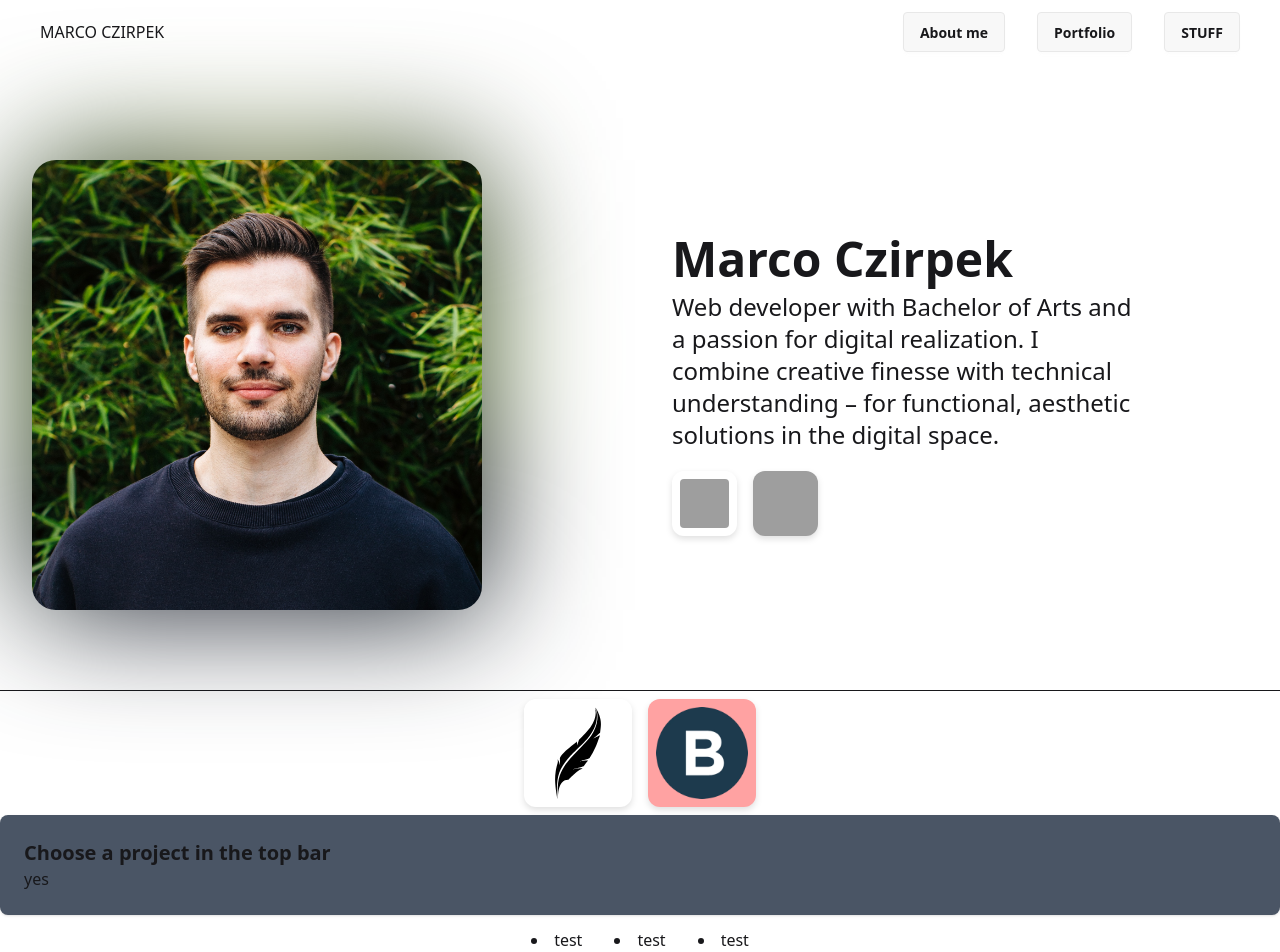
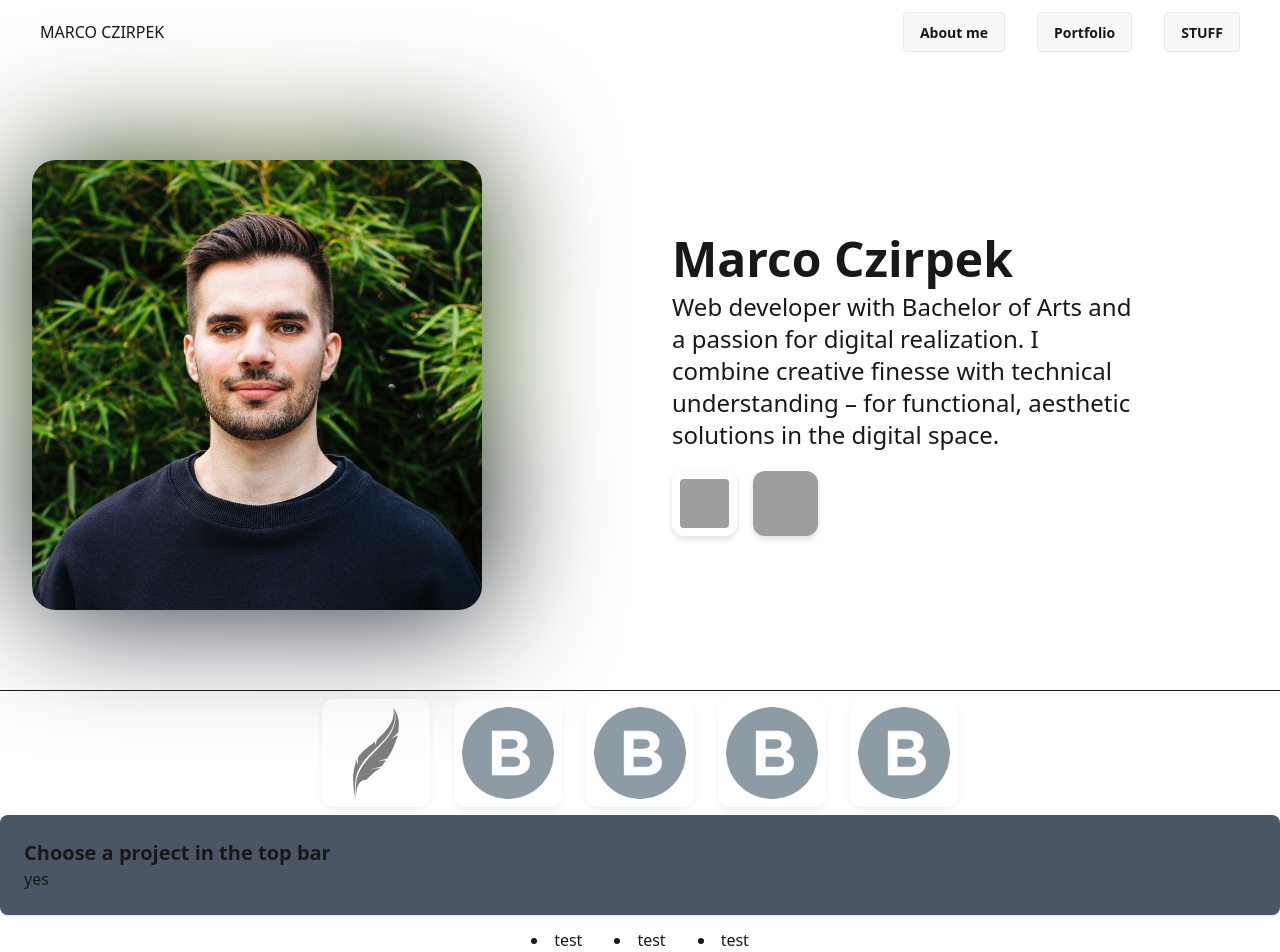
Before and after one commit to marcochippy/marcoczirpek.com, a React (Vite) app: page / in a window 1280 px wide. Shown: the top 952 px of the page. Built offline with nearby package versions, Linux system fonts and the light colour scheme; grey boxes are pictures that could not be loaded.

Commit message:
animation fix

```diff
--- a/src/components/Navbar.jsx
+++ b/src/components/Navbar.jsx
@@ -7,7 +7,7 @@ function Navbar() {
   return (
     <div
       className={`flex items-center justify-center w-full z-1 py-3 duration-400 fixed ${
-        isScrolled ? "backdrop-blur-sm" : "bg-transparent"
+        isScrolled ? "backdrop-blur-sm bg-black/10" : "bg-transparent"
       } `}>
       <div className="flex items-center justify-between w-[1500px] mx-10">
         <nav>MARCO CZIRPEK</nav>
--- a/src/components/ProjectGallery.jsx
+++ b/src/components/ProjectGallery.jsx
@@ -1,5 +1,4 @@
 import { useState } from "react";
-import Marco from "../assets/Marco.jpg";
 import GalleryIcons from "./gallery/GalleryIcons";
 import GalleryDetails from "./gallery/GalleryDetails";
 
@@ -13,7 +12,25 @@ const projects = [
   {
     id: 2,
     icon: "/bankingclub_gmbh_logo.webp",
-    bgColor: "bg-red-300",
+    bgColor: "bg-white",
+    componentName: "ProjectB",
+  },
+  {
+    id: 3,
+    icon: "/bankingclub_gmbh_logo.webp",
+    bgColor: "bg-white",
+    componentName: "ProjectB",
+  },
+  {
+    id: 4,
+    icon: "/bankingclub_gmbh_logo.webp",
+    bgColor: "bg-white",
+    componentName: "ProjectB",
+  },
+  {
+    id: 5,
+    icon: "/bankingclub_gmbh_logo.webp",
+    bgColor: "bg-white",
     componentName: "ProjectB",
   },
 ];
@@ -23,7 +40,11 @@ function ProjectGalerie() {
   return (
     <div className="border-t">
       <div className="flex justify-between">
-        <GalleryIcons projects={projects} setActiveProject={setActiveProject} />
+        <GalleryIcons
+          projects={projects}
+          activeProject={activeProject}
+          setActiveProject={setActiveProject}
+        />
       </div>
       <div className="mx-auto max-w-[1500px]">
         <GalleryDetails project={activeProject} />
--- a/src/components/gallery/GalleryDetails.jsx
+++ b/src/components/gallery/GalleryDetails.jsx
@@ -1,5 +1,7 @@
 import { lazy, Suspense } from "react";
 import FirstStart from "./items/FirstStart.jsx";
+import Loading from "./items/Loading.jsx";
+import { motion } from "framer-motion";
 
 export default function GalleryDetails({ project }) {
   if (!project)
@@ -14,7 +16,7 @@ export default function GalleryDetails({ project }) {
   );
 
   return (
-    <Suspense fallback={<div>Lade Projekt...</div>}>
+    <Suspense fallback={<Loading />}>
       <ProjectComponent />
     </Suspense>
   );
--- a/src/components/gallery/GalleryIcons.jsx
+++ b/src/components/gallery/GalleryIcons.jsx
@@ -1,13 +1,24 @@
 import { motion } from "framer-motion";
 
-function GalleryIcons({ projects, setActiveProject }) {
+function GalleryIcons({ projects, activeProject, setActiveProject }) {
   return (
     <div className="mx-auto">
       {projects.map((project) => (
         <motion.button
-          className={`${project.bgColor} w-min-[40px] h-min-[40px] drop-shadow-md mx-2 my-2 rounded-xl cursor-pointer`}
+          className={`${project.bgColor} w-min-[40px] h-min-[40px] mx-3 my-2 rounded-xl cursor-pointer`}
+          style={{
+            filter:
+              activeProject?.id === project.id
+                ? "drop-shadow(0 7px 7px rgb(0 0 0 / 0.25))"
+                : "drop-shadow(0 3px 3px rgb(0 0 0 / 0.12))",
+          }}
+          animate={{
+            scale: activeProject?.id === project.id ? 1.05 : 1,
+            opacity: activeProject?.id === project.id ? 1 : 0.5,
+          }}
           whileHover={{
-            scale: 1.1,
+            scale: activeProject?.id === project.id ? 1.05 : 1.025,
+            opacity: 1,
             filter: "drop-shadow(0 7px 7px rgb(0 0 0 / 0.25))",
           }}
           transition={{
--- /dev/null
+++ b/src/components/gallery/items/Loading.jsx
@@ -0,0 +1,17 @@
+import { motion } from "framer-motion";
+
+function Loading() {
+  return (
+    <motion.div
+      key="project"
+      // initial={{ opacity: 0 }}
+      // animate={{ opacity: 1 }}
+      // exit={{ opacity: 0 }}
+      // transition={{ duration: 0.5, ease: "easeInOut" }}
+      className=" min-h-dvh">
+      LOADING
+    </motion.div>
+  );
+}
+
+export default Loading;
--- a/src/components/gallery/items/ProjectA.jsx
+++ b/src/components/gallery/items/ProjectA.jsx
@@ -1,9 +1,16 @@
+import { motion } from "framer-motion";
+
 export default function ZE() {
   return (
-    <div className="p-6 bg-gray-600 rounded-lg shadow">
+    <motion.div
+      key="project"
+      initial={{ opacity: 0 }}
+      animate={{ opacity: 1 }}
+      transition={{ duration: 0.35, ease: "easeInOut" }}
+      className="p-6 bg-gray-600 rounded-lg shadow flex min-h-dvh">
       <h3 className="text-xl font-bold">🎨 Design</h3>
       <p>Meine Design-Projekte mit Figma und Adobe XD...</p>
       {/* Eigene Gestaltung hier */}
-    </div>
+    </motion.div>
   );
 }
--- a/src/components/gallery/items/ProjectB.jsx
+++ b/src/components/gallery/items/ProjectB.jsx
@@ -1,8 +1,15 @@
-export default function ZE() {
+import { motion } from "framer-motion";
+
+export default function BC() {
   return (
-    <div className="p-6 bg-gray-600 rounded-lg shadow">
+    <motion.div
+      key="project"
+      initial={{ opacity: 0 }}
+      animate={{ opacity: 1 }}
+      transition={{ duration: 0.35, ease: "easeInOut" }}
+      className="p-6 bg-gray-600 rounded-lg shadow flex min-h-dvh">
       <h3 className="text-xl font-bold">BLA</h3>
       <p>Meine Design-Projekte mit Figma und Adobe XD...</p>
-    </div>
+    </motion.div>
   );
 }
```
